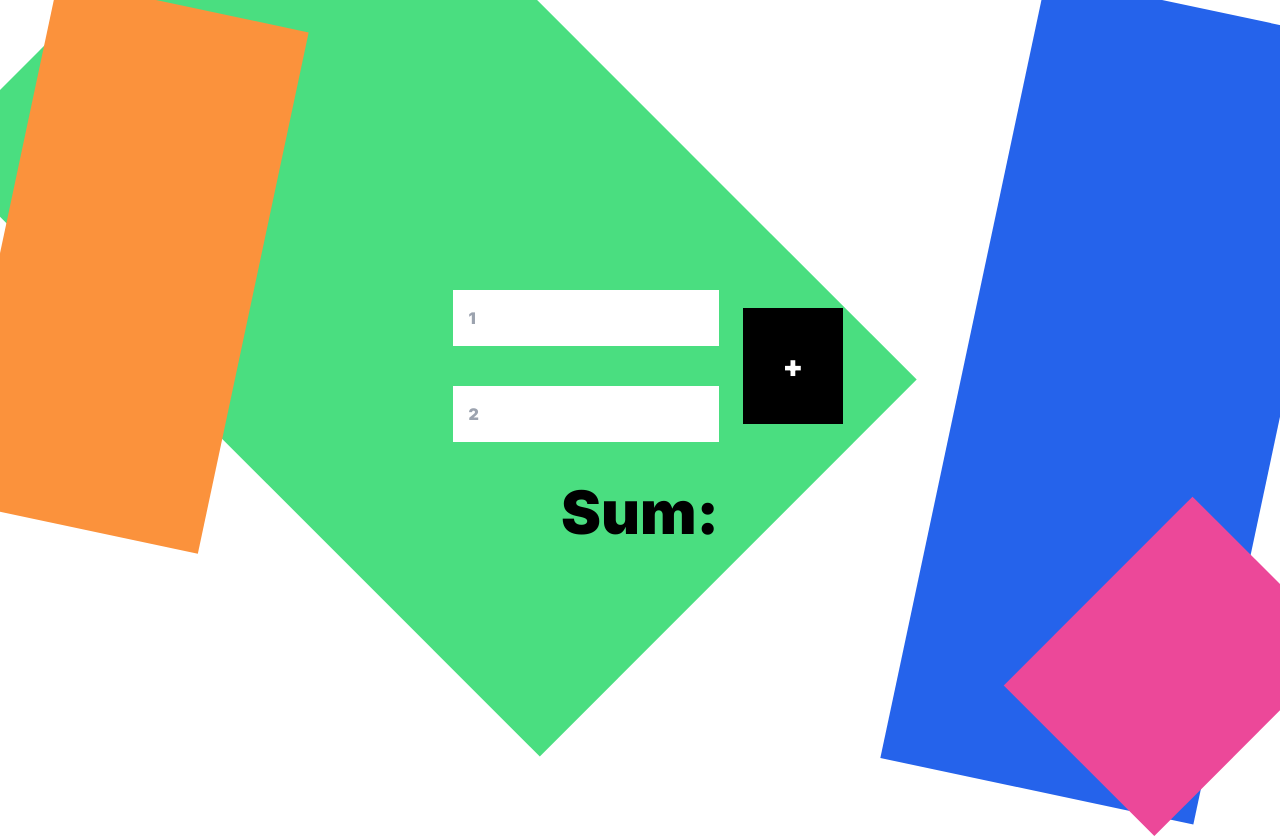
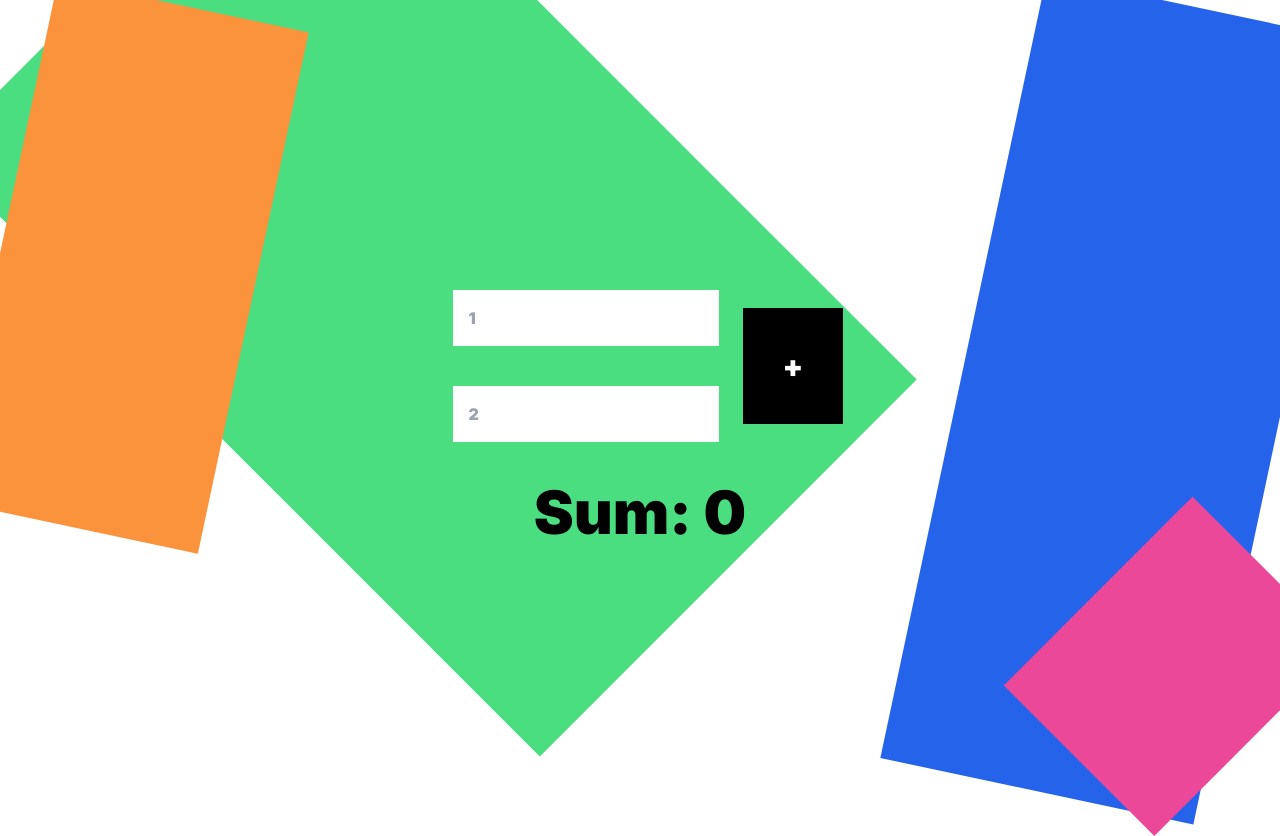
Before and after one commit to aaronzshey/ci-sandbox, a React (Vite) app: page / in a window 1280 px wide. Shown: the top 836 px of the page. Built offline with nearby package versions, Linux system fonts and the light colour scheme.

Commit message:
Update Calculate.tsx

```diff
--- a/components/Calculate.tsx
+++ b/components/Calculate.tsx
@@ -53,7 +53,7 @@ export default function Calculate() {
             </Button>
           </HStack>
         </FormControl>
-        <Text className="font-black text-6xl">Sum:</Text>
+        <Text className="font-black text-6xl">Sum: {sum - sum}</Text>
       </VStack>
     </Center>
   );
```
